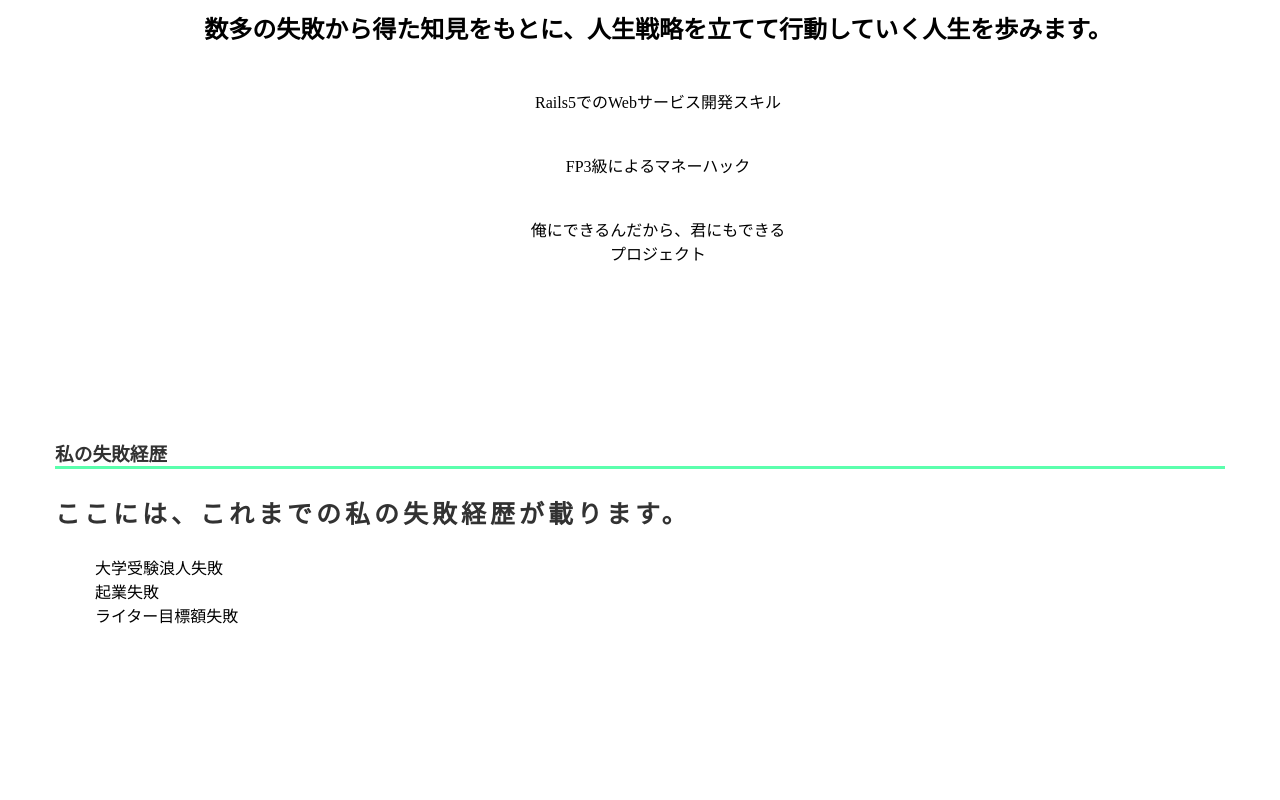
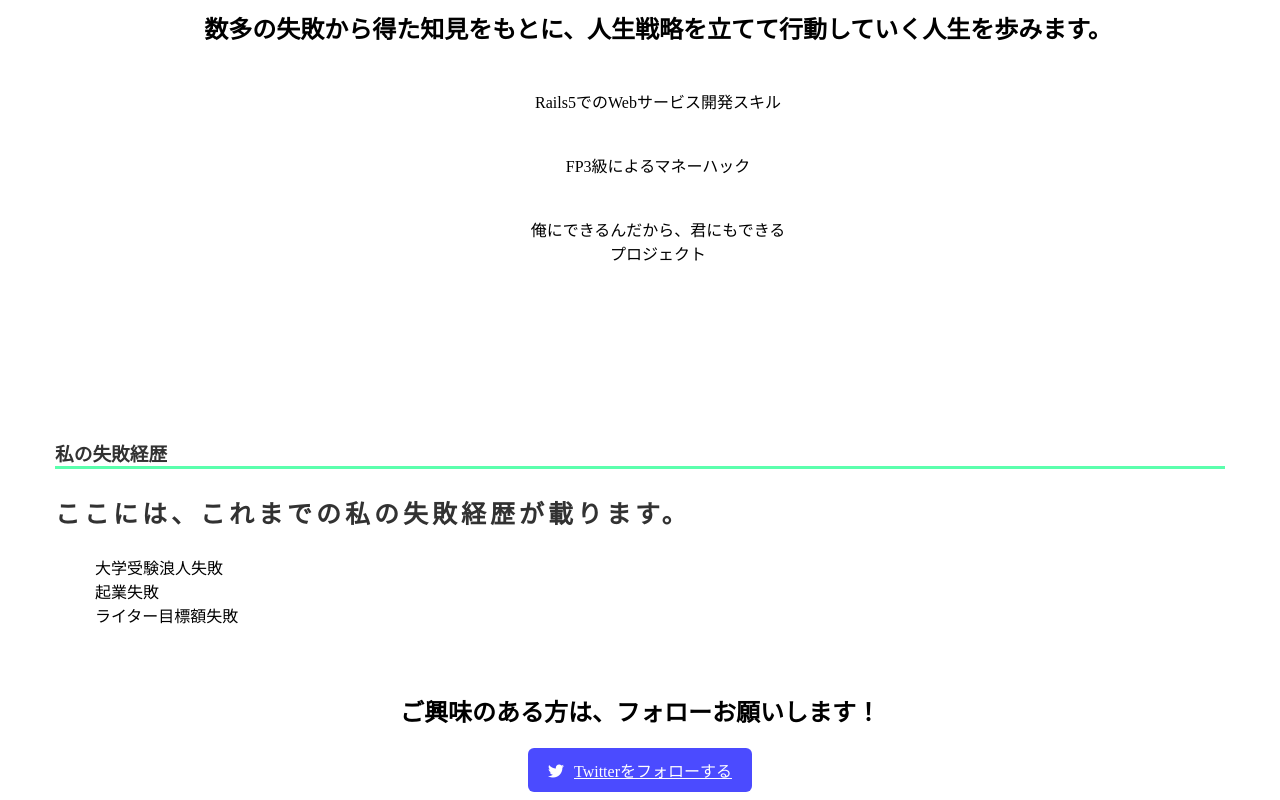
Before and after one commit to ochosiken13/lifeworksprojects, a plain HTML site: page index.html in a window 1280 px wide. Shown: the part 1331-2131 px from the top of the page. Before the commit the page ends 1974 px from the top, so only its background shows below. Drawn offline with Linux system fonts and the light colour scheme.

Commit message:
Add following section

```diff
--- a/index.html
+++ b/index.html
@@ -4,7 +4,7 @@
     <meta charset="utf-8">
     <title>底辺人の人生戦略ページ</title>
     <link rel="stylesheet" href="stylesheet.css">
-    <link rel="stylesheet" href="//maxcdn.bootstrapcdn.com/font-awesome/4.3.0/css/font-awesome.min.css">
+    <link rel="stylesheet" href="https://use.fontawesome.com/releases/v5.0.6/css/all.css">
   </head>
   <body>
     <header>
@@ -33,8 +33,8 @@
 
 
     <footer>
-
-
+      <h2>ご興味のある方は、フォローお願いします！</h2>
+      <a class="btn-twitter" href="https://twitter.com/ochosiken13"> <span class="fab fa-twitter"></span>Twitterをフォローする</a>
     </footer>
 
   </body>
--- a/stylesheet.css
+++ b/stylesheet.css
@@ -65,3 +65,23 @@ main p {
   font-weight: bold;
   letter-spacing: 4px;
 }
+
+footer{
+  width: 800px;
+  margin: 0 auto;
+  padding-top: 30px;
+  text-align: center;
+}
+
+.btn-twitter{
+  display: inline-block;
+  padding: 10px 20px;
+  background-color: blue;
+  color: white;
+  opacity: 0.7;
+  border-radius: 6px
+}
+
+.fa-twitter{
+  padding-right: 10px;
+}
```
